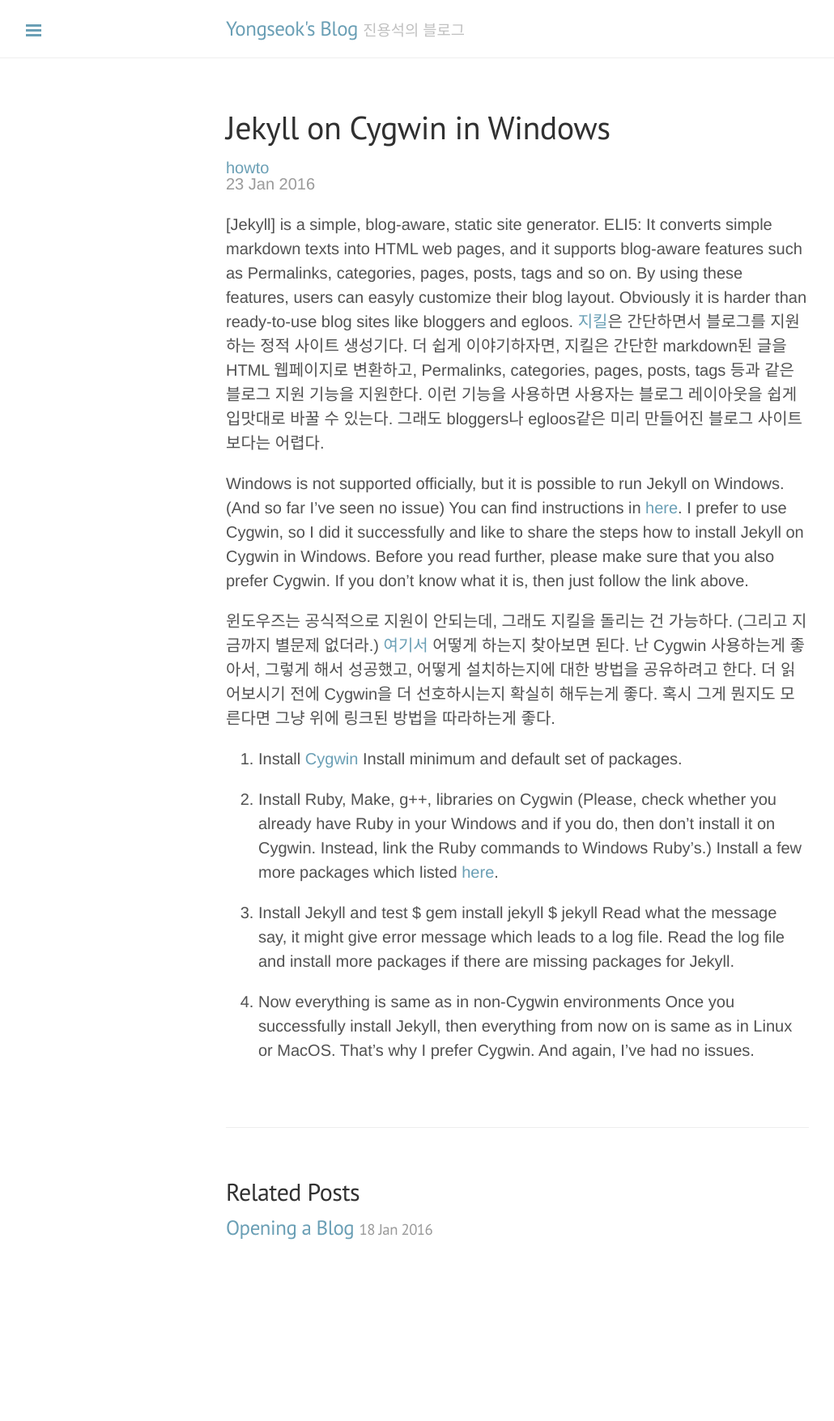
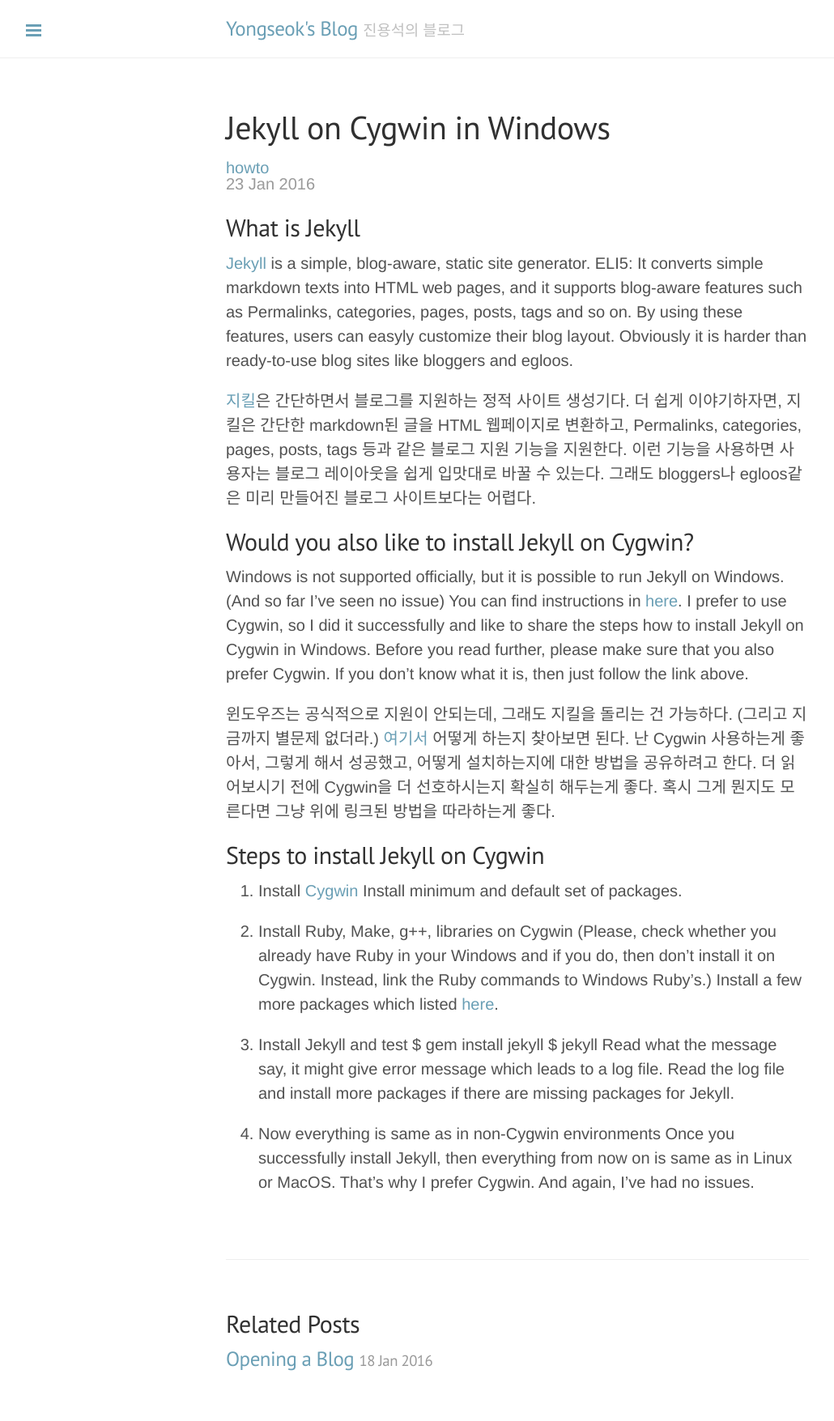
Before and after one commit to ysjin/old-blog, a Jekyll site: the page built from _posts/2016-01-23-jekyll-on-cygwin-windows.md, in a window 1280 px wide. Shown: the whole page at 81% size, without its empty margins (1-1031 px from the left). Built offline with Jekyll 4.4.1, drawn with Linux system fonts in a browser that asks for light colours; Markdown is read by kramdown in place of the engine named in the settings; comment, search, counter and statistics services are not loaded; before the commit the page ends 1592 px from its top, so only the background shows below that.

Commit message:
Update 2016-01-23-jekyll-on-cygwin-windows.md

```diff
--- a/_posts/2016-01-23-jekyll-on-cygwin-windows.md
+++ b/_posts/2016-01-23-jekyll-on-cygwin-windows.md
@@ -6,11 +6,14 @@ published: true
 comments: true
 ---
 
-[Jekyll] is a simple, blog-aware, static site generator.
+## What is Jekyll
+[Jekyll](https://jekyllrb.com/) is a simple, blog-aware, static site generator.
 ELI5: It converts simple markdown texts into HTML web pages, and it supports blog-aware features such as Permalinks, categories, pages, posts, tags and so on. By using these features, users can easyly customize their blog layout. Obviously it is harder than ready-to-use blog sites like bloggers and egloos.
+
 [지킬](https://jekyllrb.com/)은 간단하면서 블로그를 지원하는 정적 사이트 생성기다.
 더 쉽게 이야기하자면, 지킬은 간단한 markdown된 글을 HTML 웹페이지로 변환하고, Permalinks, categories, pages, posts, tags 등과 같은 블로그 지원 기능을 지원한다. 이런 기능을 사용하면 사용자는 블로그 레이아웃을 쉽게 입맛대로 바꿀 수 있는다. 그래도 bloggers나 egloos같은 미리 만들어진 블로그 사이트보다는 어렵다.
 
+## Would you also like to install Jekyll on Cygwin?
 Windows is not supported officially, but it is possible to run Jekyll on Windows. (And so far I've seen no issue)
 You can find instructions in [here](http://jekyll-windows.juthilo.com/).
 I prefer to use Cygwin, so I did it successfully and like to share the steps how to install Jekyll on Cygwin in Windows.
@@ -21,6 +24,7 @@ Before you read further, please make sure that you also prefer Cygwin. If you do
 난 Cygwin 사용하는게 좋아서, 그렇게 해서 성공했고, 어떻게 설치하는지에 대한 방법을 공유하려고 한다.
 더 읽어보시기 전에 Cygwin을 더 선호하시는지 확실히 해두는게 좋다. 혹시 그게 뭔지도 모른다면 그냥 위에 링크된 방법을 따라하는게 좋다.
 
+## Steps to install Jekyll on Cygwin
 1. Install [Cygwin](http://cygwin.org/)
 Install minimum and default set of packages.
 
```
